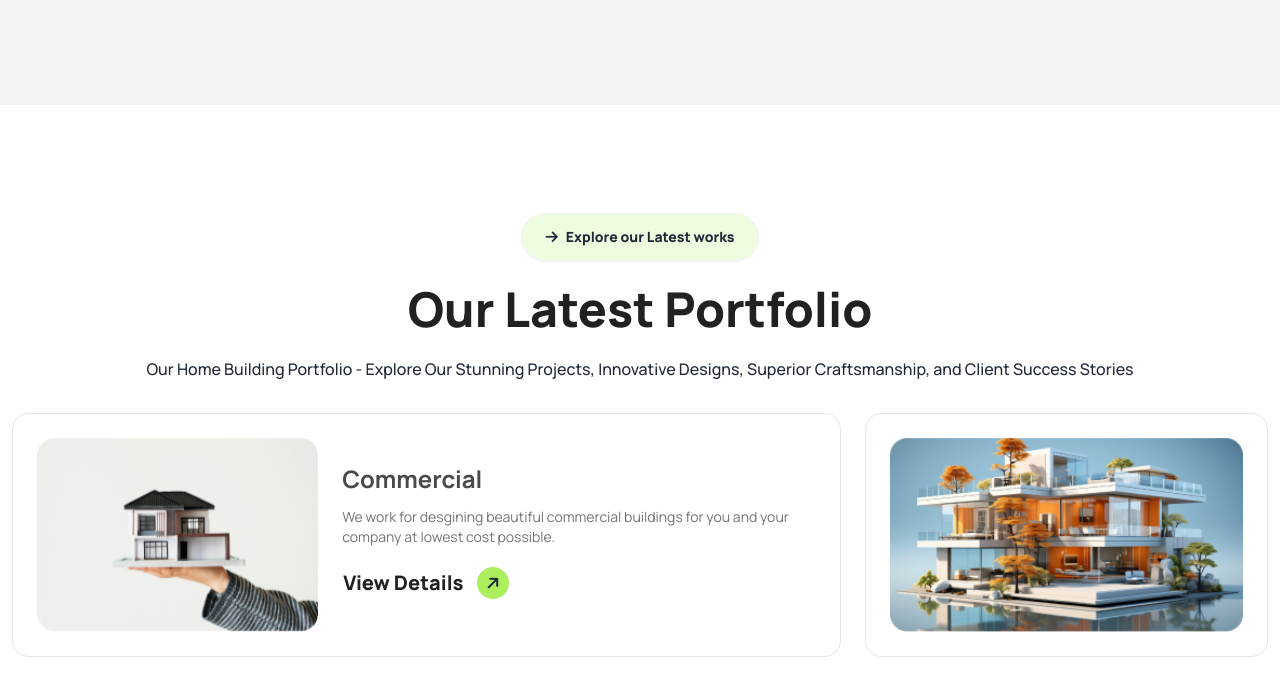
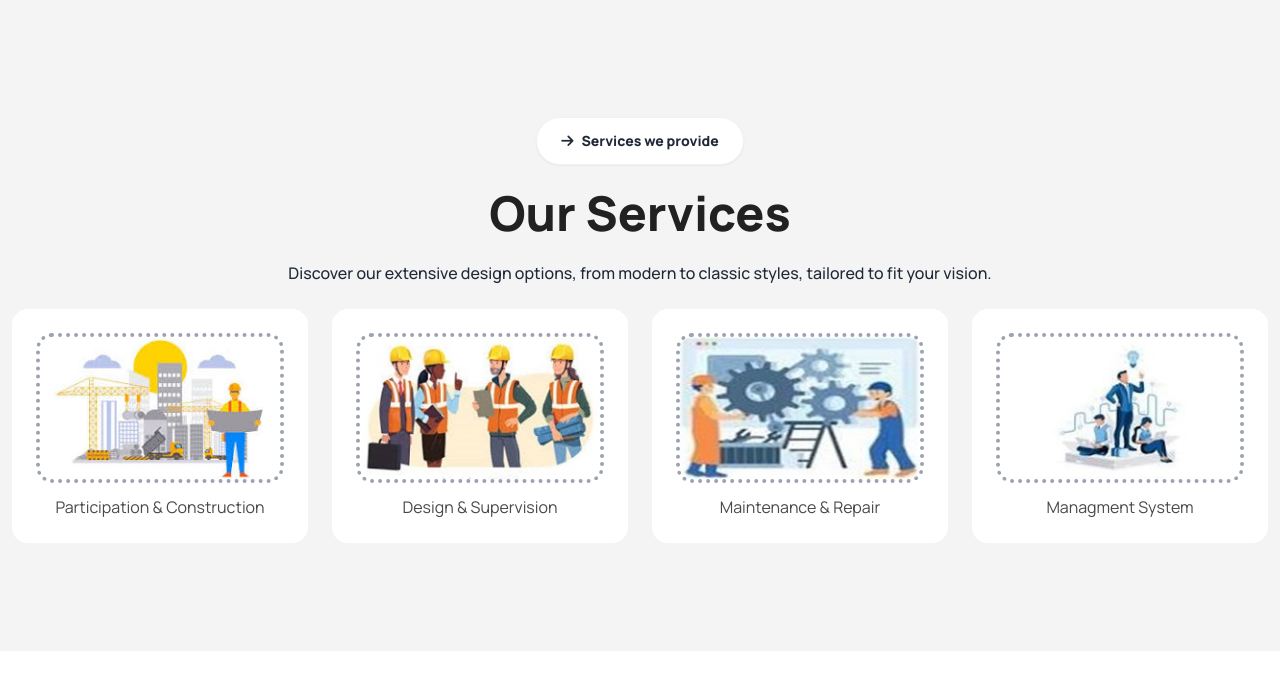
Before and after one commit to ahasan-ullah/Assignment-Three-PH, a plain HTML site: page index.html in a window 1280 px wide. Shown: the part 2054-2740 px from the top of the page. Drawn offline with nearby package versions, Linux system fonts and the light colour scheme.

Commit message:
bonus section added

```diff
--- a/index.html
+++ b/index.html
@@ -214,6 +214,46 @@
       </div>
     </section>
 
+    <!-- service section -->
+    <section class="container mx-auto p-3 mt-8 lg:mt-24">
+      <div class="space-y-6 text-left">
+        <!-- work process content text -->
+        <div class="text-center space-y-6">
+          <a class="btn bg-white rounded-3xl font-extrabold
+          px-6"><i class="fa-solid fa-arrow-right"></i>Services we provide</a>
+          <h1 class="text-3xl lg:text-5xl font-extrabold text-[#212121]">Our Services</h1>
+          <p class="text-sm md:text-base font-medium">Discover our extensive design options, from modern to classic styles, tailored to fit your vision.</p>
+        </div>
+        <!-- content cards -->
+        <div class="grid grid-cols-1 md:grid-cols-2 lg:grid-cols-4 gap-6">
+          <!-- content card 1 -->
+          <div class="bg-white p-6 rounded-2xl space-y-3 flex flex-col items-center justify-center">
+            <!-- card image -->
+            <img src="assets/1.jpeg" alt="" class="rounded-2xl border-4 border-gray-400 border-dotted">
+            <p class="text-sm lg:text-base text-[#494949]">Participation & Construction</p>
+          </div>
+          <!-- content card 2 -->
+          <div class="bg-white p-6 rounded-2xl space-y-3 flex flex-col items-center justify-center">
+            <!-- card image -->
+            <img src="assets/2.jpeg" alt="" class="rounded-2xl border-4 border-gray-400 border-dotted">
+            <p class="text-sm lg:text-base text-[#494949]">Design & Supervision</p>
+          </div>
+          <!-- content card 3 -->
+          <div class="bg-white p-6 rounded-2xl space-y-3 flex flex-col items-center justify-center">
+            <!-- card image -->
+            <img src="assets/3.jpeg" alt="" class="rounded-2xl border-4 border-gray-400 border-dotted">
+            <p class="text-sm lg:text-base text-[#494949]">Maintenance & Repair</p>
+          </div>
+          <!-- content card 4 -->
+          <div class="bg-white p-6 rounded-2xl space-y-3 flex flex-col items-center justify-center">
+            <!-- card image -->
+            <img src="assets/4.jpeg" alt="" class="rounded-2xl border-4 border-gray-400 border-dotted">
+            <p class="text-sm lg:text-base text-[#494949]">Managment System</p>
+          </div>
+        </div>
+      </div>
+    </section>
+
     <!-- portfolio section -->
     <section class="p-3 mt-8 lg:mt-24 bg-[#FFFFFF] md:pb-24 pb-8">
       <div class="container mx-auto">
@@ -338,8 +378,8 @@
         <p class="text-[#737373] text-sm md:text-base mt-4 text-center">We’re here to help you build your dream home. We are committed to helping you build your dream home with expert guidance and personalized service.</p>
       </div>
       <!-- nav center part -->
-      <div >
-        <ul class="flex flex-col md:flex-row md:space-x-12 space-y-6 md:space-y-0">
+      <div>
+        <ul class="flex flex-col md:flex-row md:space-x-12 space-y-6 md:space-y-0 text-center">
           <li class="text-[#E9E9E9] font-extrabold"><a>Home</a></li>
           <li class="text-[#E9E9E9] font-normal"><a>Services</a></li>
           <li class="text-[#E9E9E9] font-normal"><a>Portfolio</a></li>
```
Also changed, not shown: assets/1.jpeg (added), assets/2.jpeg (added), assets/3.jpeg (added), assets/4.jpeg (added).
